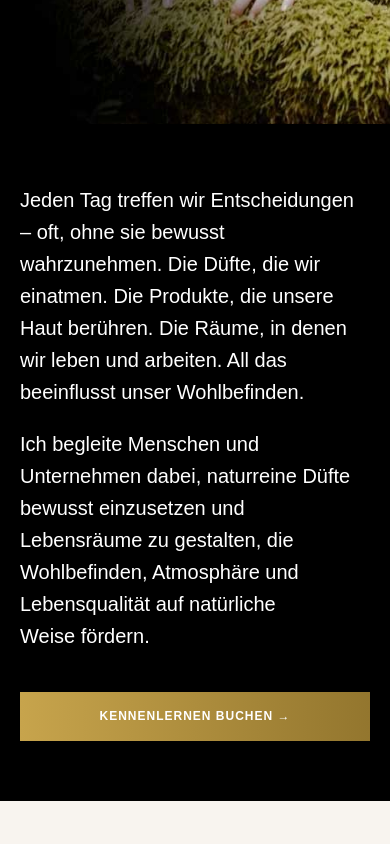
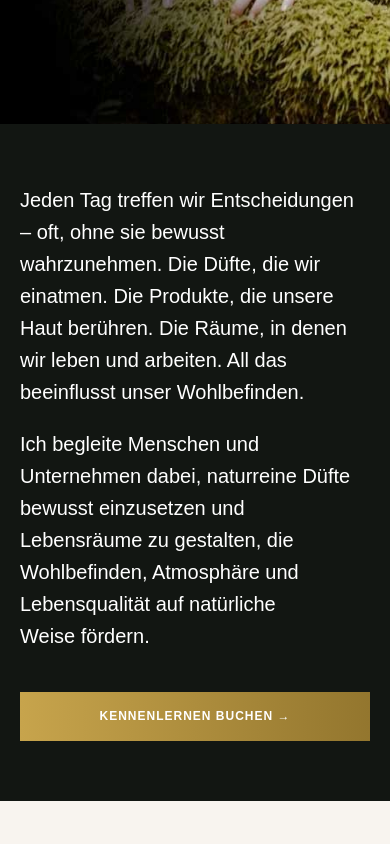
Before and after one commit to talentbenutzer/lisa-martini-landingpage, a website built with Vite: page index.html in a window 390 px wide. Shown: the part 720-1564 px from the top of the page. Built offline with nearby package versions, Linux system fonts and the light colour scheme; a web font is replaced by a local one.

Commit message:
Change mobile hero text background to dark (#121612)

```diff
--- a/index.html
+++ b/index.html
@@ -46,7 +46,7 @@
   </section>
 
   <!-- Hero Text Section (Mobile) -->
-  <section class="section hero-text-section bg-black text-white mobile-only" style="padding: 60px 0;">
+  <section class="section hero-text-section bg-dark text-white mobile-only" style="padding: 60px 0;">
     <div class="container" style="max-width: 800px; margin: 0 auto; text-align: left;">
       <p style="font-size: 1.25rem; line-height: 1.6; margin-bottom: 20px;">Jeden Tag treffen wir Entscheidungen – oft, ohne sie bewusst wahrzunehmen. Die Düfte, die wir einatmen. Die Produkte, die unsere Haut berühren. Die Räume, in denen wir leben und arbeiten. All das beeinflusst unser Wohlbefinden.</p>
       <p style="font-size: 1.25rem; line-height: 1.6; margin-bottom: 40px;">Ich begleite Menschen und Unternehmen dabei, naturreine Düfte bewusst einzusetzen und Lebensräume zu gestalten, die Wohlbefinden, Atmosphäre und Lebensqualität auf natürliche Weise fördern.</p>
```
